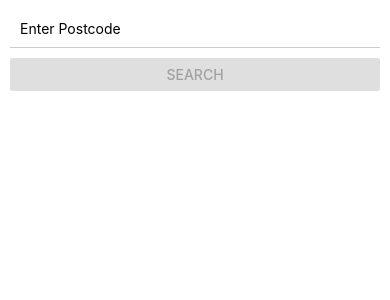
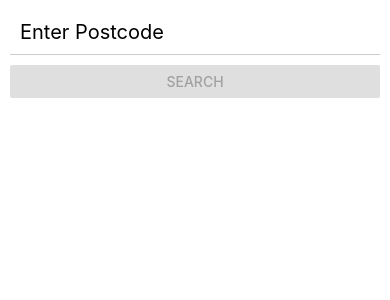
Before and after one commit to chrisdaniells/EV-Charge-Point, a React Native app: screen / in a window 390 px wide. Shown: the top 300 px of the page. Built offline with nearby package versions, Linux system fonts and the light colour scheme.

Commit message:
Style adjustments to accomodate device os drawer

```diff
--- a/src/components/postcodeInput.jsx
+++ b/src/components/postcodeInput.jsx
@@ -13,10 +13,14 @@ const styles = StyleSheet.create({
         padding: 10,
         marginBottom: 10,
         borderBottomColor: '#ccc',
-        borderBottomWidth: 1
+        borderBottomWidth: 1,
+        fontSize: 20
     },
     buttonContainer: {
-        marginBottom: 10
+        marginBottom: 10,
+    },
+    button: {
+        fontSize: 20
     }
 });
 
--- a/src/screens/home.jsx
+++ b/src/screens/home.jsx
@@ -1,6 +1,8 @@
 import React, { useState } from 'react';
 import {
-    SafeAreaView,
+    Platform,
+    ScrollView,
+    StatusBar,
     StyleSheet,
     Text
 } from 'react-native';
@@ -17,16 +19,19 @@ import ResultList from '../components/resultList';
 
 const styles = StyleSheet.create({
     container: {
-        margin: 10
+        margin: 10,
+        marginTop: Platform.OS === 'ios' ? 0 : StatusBar.currentHeight
     }
 });
 
 export default function HomeScreen() {
     const [chargePointData, setChargePointData] = useState([]);
     const [isLoading, setIsLoading] = useState(false);
-    const [selectedChargePointId, setSelectedChargePointId] = useState(null)
+    const [selectedChargePointId, setSelectedChargePointId] = useState(null);
 
     function handlePostcodeInputButtonPress(postcode) {
+        setChargePointData([]);
+        setSelectedChargePointId(null);
         setIsLoading(true);
 
         PostcodeApi.fetchPostcodeCoords(postcode)
@@ -64,7 +69,7 @@ export default function HomeScreen() {
     }
 
     return (
-        <SafeAreaView style={styles.container}>
+        <ScrollView style={styles.container}>
             <PostcodeInput onButtonPress={handlePostcodeInputButtonPress} />
 
             { isLoading &&
@@ -78,6 +83,6 @@ export default function HomeScreen() {
                     selectedItemId={selectedChargePointId}
                 />
             }
-        </SafeAreaView>
+        </ScrollView>
     );
 }
```
Also changed, not shown: package.json (+4 -4 lines), 1 other file (tests, documents, lock files or other folders).
